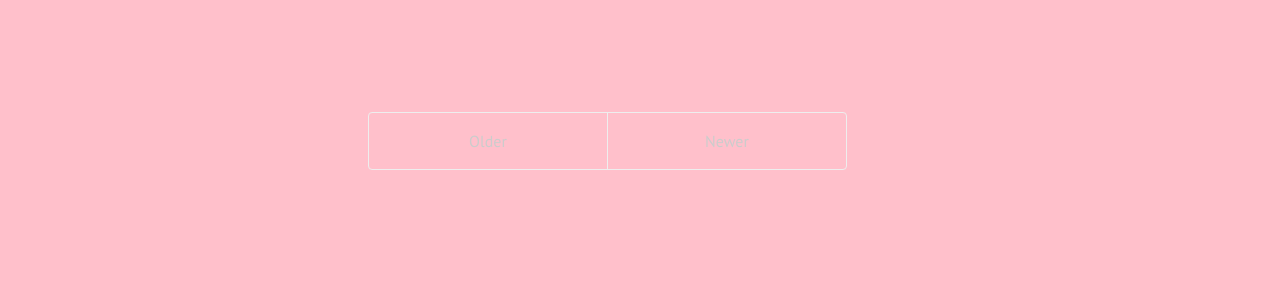
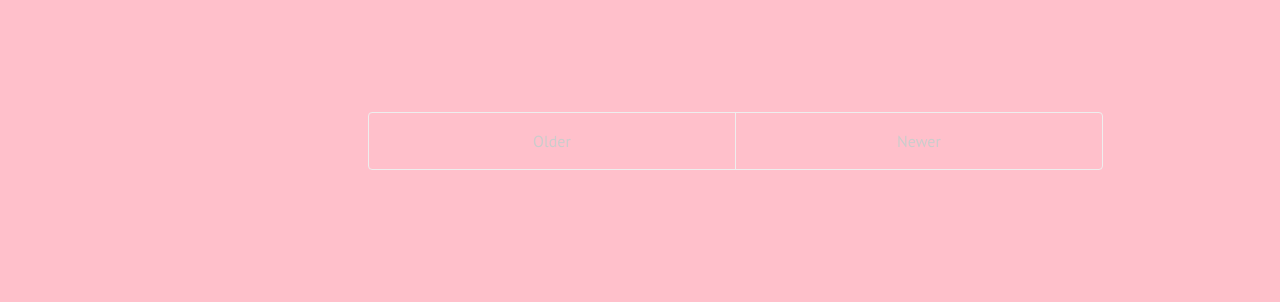
Before and after one commit to augmentedfabricationlab/robot_see_robot_do, a Jekyll site: the page built from docs/posts.html, in a window 1280 px wide. Shown: the top 302 px of the page. Built offline with Jekyll 4.4.1, drawn with Linux system fonts in a browser that asks for light colours; Markdown is read by kramdown in place of the engine named in the settings.

Commit message:
Update hyde.css

```diff
--- a/docs/public/css/hyde.css
+++ b/docs/public/css/hyde.css
@@ -128,7 +128,7 @@ a.sidebar-nav-item:focus {
 
 @media (min-width: 48em) {
   .content {
-    max-width: 32rem;
+    max-width: 48rem;
     margin-left: 20rem;
     margin-right: 2rem;
   }
```
